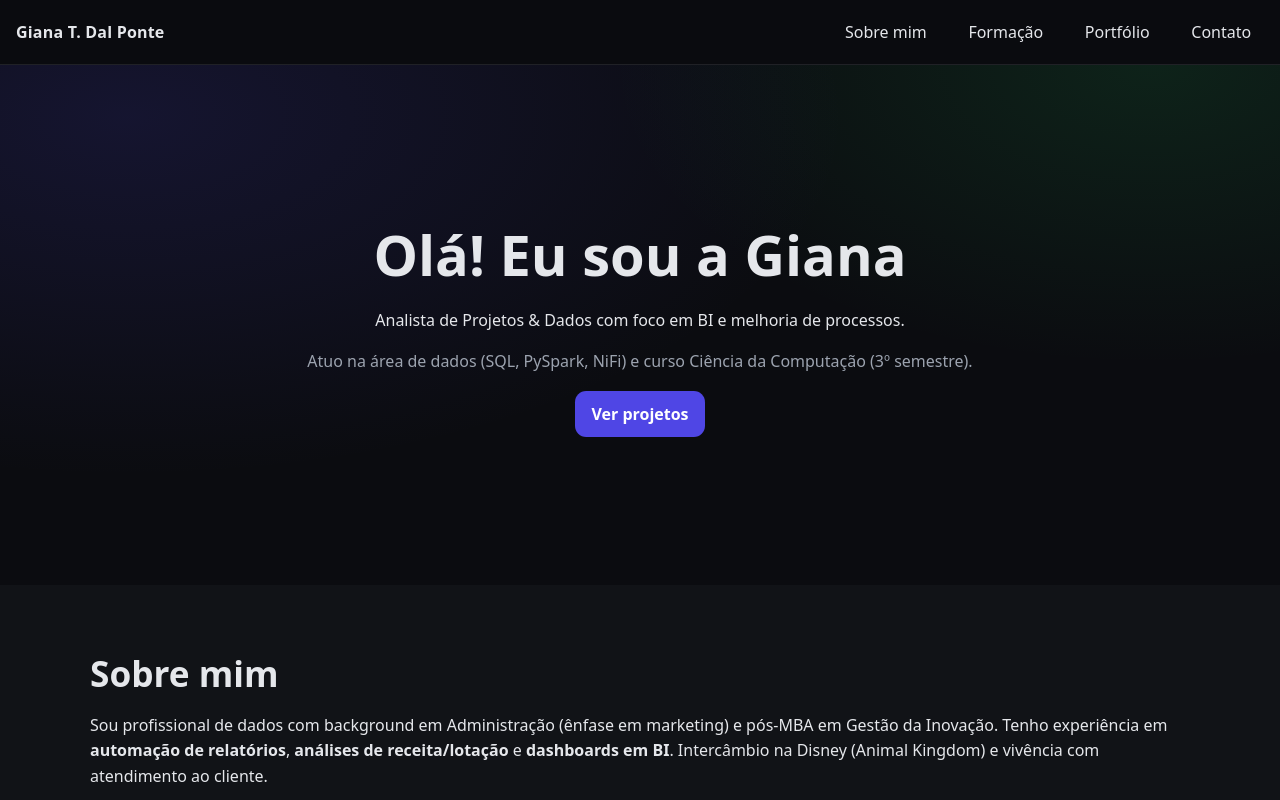
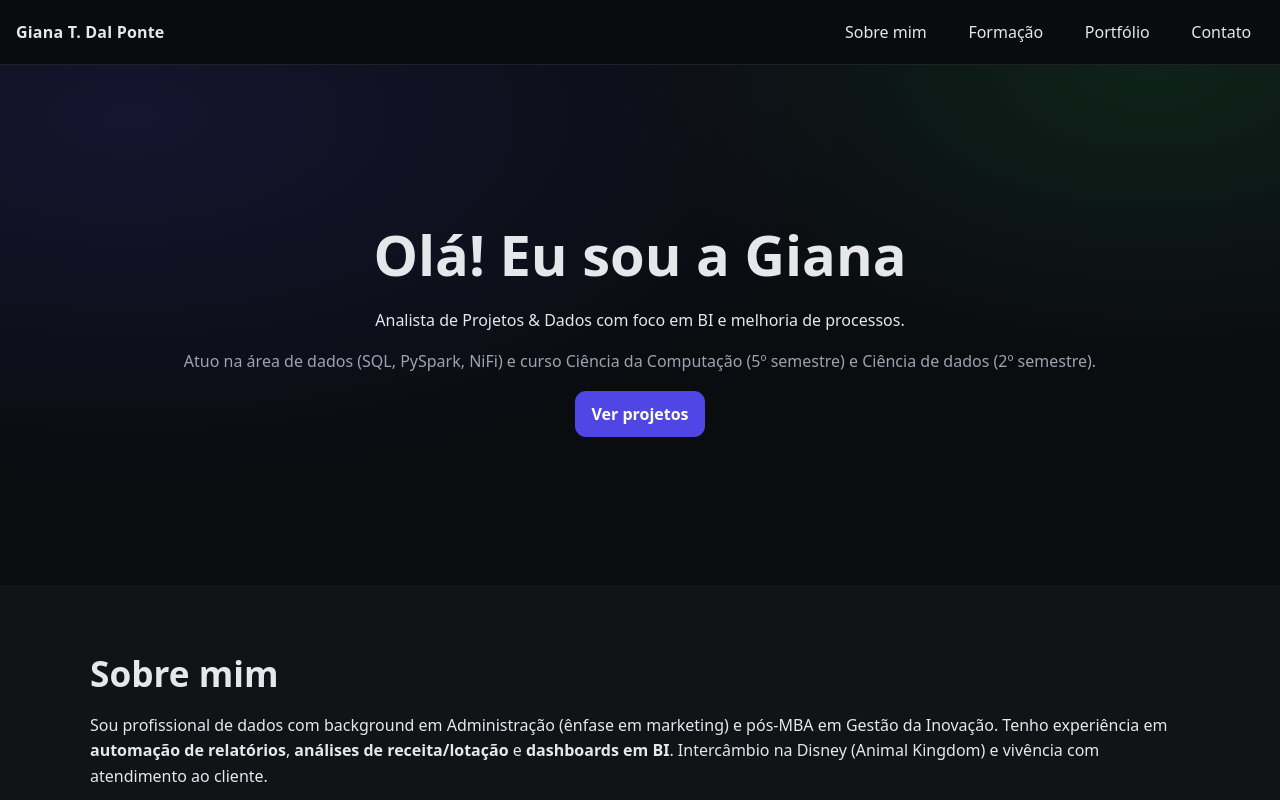
Before and after one commit to GIANATEIXEIRADALPONTE/site_academico, a plain HTML site: page index.html in a window 1280 px wide. Shown: the top 800 px of the page. Drawn offline with Linux system fonts and the light colour scheme.

Commit message:
Update index.html

```diff
--- a/index.html
+++ b/index.html
@@ -36,7 +36,7 @@
     <div class="hero-inner">
       <h1>Olá! Eu sou a Giana</h1>
       <p>Analista de Projetos &amp; Dados com foco em BI e melhoria de processos.</p>
-      <p class="muted">Atuo na área de dados (SQL, PySpark, NiFi) e curso Ciência da Computação (3º semestre).</p>
+      <p class="muted">Atuo na área de dados (SQL, PySpark, NiFi) e curso Ciência da Computação (5º semestre) e Ciência de dados (2º semestre).</p>
       <a class="btn" href="#portfolio">Ver projetos</a>
     </div>
   </section>
```
